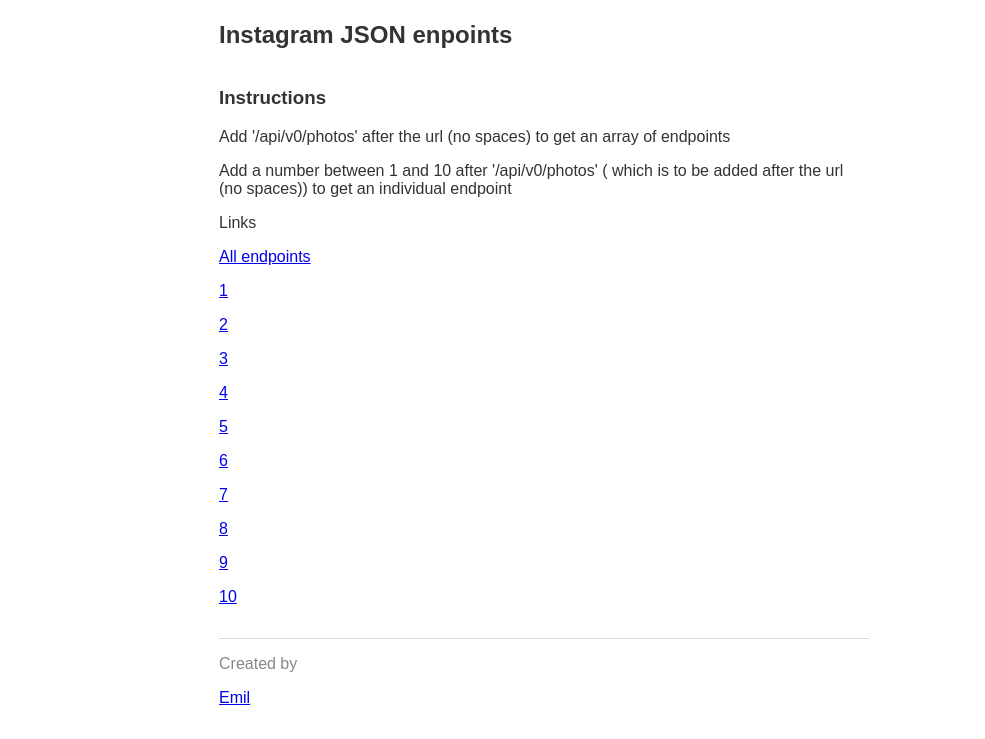
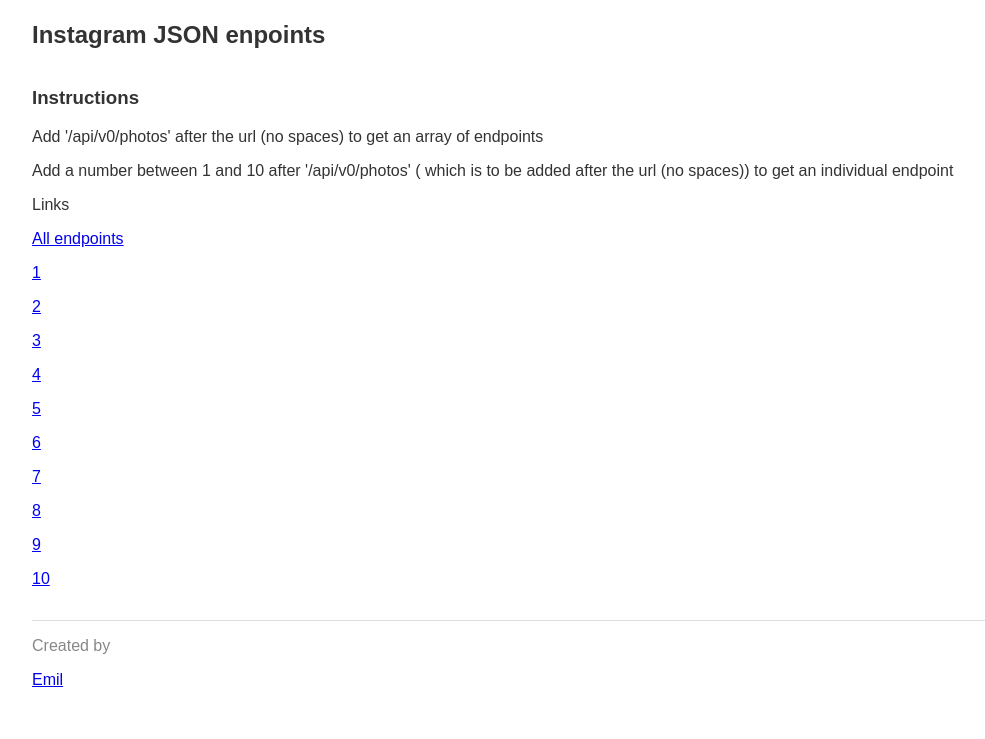
Before and after one commit to ejoseph89/JSON-api-mongodb, a website: page views/index.html in a window 1280 px wide. Shown: the part 132-871 px from the top of the page, without its empty margins (96-1081 px from the left). Drawn offline with Linux system fonts and the light colour scheme.

Commit message:
index.html

```diff
--- a/views/index.html
+++ b/views/index.html
@@ -9,7 +9,7 @@
     body {
     color: #333333;
     font-family: Arial, Helvetica, sans-serif;
-    max-width: 650px;
+    max-width: 80vw;
     margin: 0 auto;
     padding: 0 16px;
 
```
